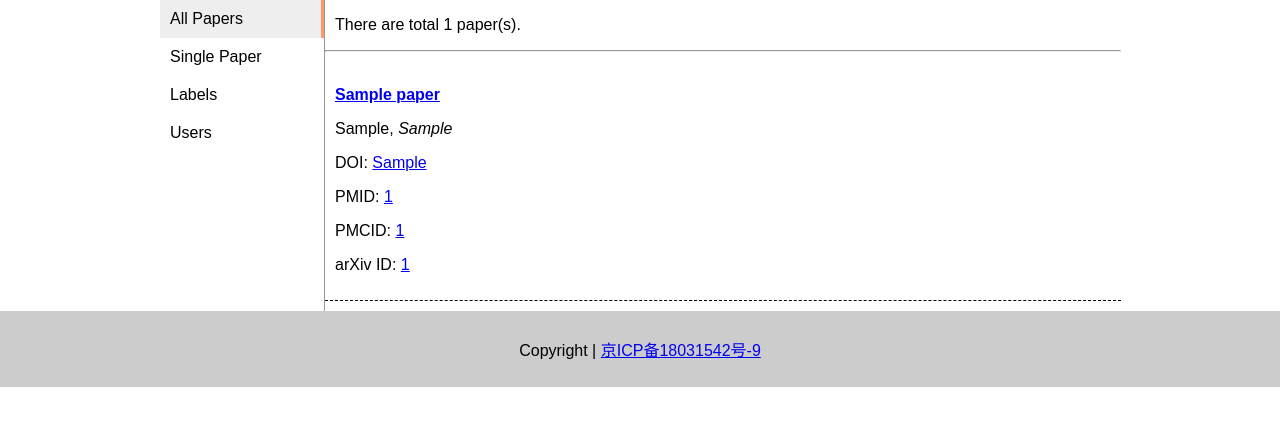
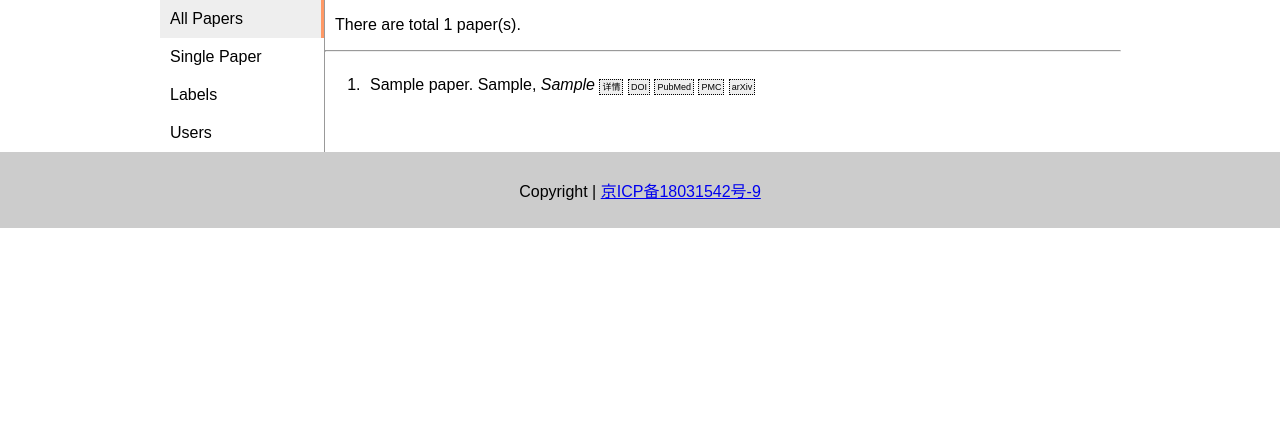
Before and after one commit to yanlinlin82/paper-hub.cn, a Django app: page /view/ in a window 1280 px wide. Shown: the part 49-475 px from the top of the page. Run offline with Django 4.2, Linux system fonts and the light colour scheme; tables that the repository leaves empty hold one stand-in row (values such as "Sample post").

Commit message:
Update page view for paper list.

```diff
--- a/view/templates/index.html
+++ b/view/templates/index.html
@@ -15,11 +15,18 @@
 {% if paper_list %}
           <p class="summary">There are total {{ paper_list|length }} paper(s).</p>
           <hr>
+          <ol>
   {% for paper in paper_list %}
-  <div class="paper-item">
-    {% include "sub/paper-item.html" %}
-  </div>
+            <li class="paper-item">
+              {{ paper.title }}. {{ paper.publish_year }}, <i>{{ paper.journal }}</i>
+              <div class="icon"><a href="{% url 'index' %}paper/{{ paper.pk }}">详情</a></div>
+              {% if paper.doi %}<div class="icon"><a href="https://doi.org/{{ paper.doi }}" target="_blank">DOI</a></div>{% endif %}
+              {% if paper.pmid %}<div class="icon"><a href="http://www.ncbi.nlm.nih.gov/pubmed/{{ paper.pmid }}" target="_blank">PubMed</a></div>{% endif %}
+              {% if paper.pmcid %}<div class="icon"><a href="http://www.ncbi.nlm.nih.gov/pmc/articles/{{ paper.pmcid }}" target="_blank">PMC</a></div>{% endif %}
+              {% if paper.arxiv_id %}<div class="icon"><a href="https://arxiv.org/abs/{{ paper.arxiv_id }}" target="_blank">arXiv</a></div>{% endif %}
+            </li>
   {% endfor %}
+          </ol>
 {% else %}
           <p>No paper is available.</p>
 {% endif %}
--- a/view/templates/sub/inline-css.html
+++ b/view/templates/sub/inline-css.html
@@ -13,7 +13,10 @@ article { margin: 10px auto; max-width: 960px; }
 footer { margin: 0; padding: 10px; background-color: #ccc; }
 footer p { text-align: center; }
 .summary { padding: 0 10px; }
-.paper-item { margin: 0; padding: 10px; border-bottom: 1px dashed black; }
+div.paper-item { margin: 0; padding: 10px; border-bottom: 1px dashed black; }
+li.paper-item { margin: 0; padding: 5px; line-height: 1.5em; }
+div.icon { border: 1px dotted black; background-color: #eee; font-size:9px; display: inline; padding: 2px; }
+div.icon a { text-decoration: none; color: black; }
 .date { font-family: "Courier New"; font-weight: bold; }
 .comments { word-break: break-word; }
 @media (max-width: 600px) {
--- a/view/templates/sub/paper-item.html
+++ /dev/null
@@ -1,6 +0,0 @@
-<p><a href="{% url 'index' %}paper/{{ paper.pk }}"><b>{{ paper.title }}</b></a></p>
-<p>{{ paper.publish_year }}, <i>{{ paper.journal }}</i></p>
-{% if paper.doi %}<p>DOI: <a href="https://doi.org/{{ paper.doi }}">{{ paper.doi }}</a></p>{% endif %}
-{% if paper.pmid %}<p>PMID: <a href="http://www.ncbi.nlm.nih.gov/pubmed/{{ paper.pmid }}">{{ paper.pmid }}</a></p>{% endif %}
-{% if paper.pmcid %}<p>PMCID: <a href="http://www.ncbi.nlm.nih.gov/pmc/articles/{{ paper.pmcid }}">{{ paper.pmcid }}</a></p>{% endif %}
-{% if paper.arxiv_id %}<p>arXiv ID: <a href="https://arxiv.org/abs/{{ paper.arxiv_id }}">{{ paper.arxiv_id }}</a></p>{% endif %}
```
Also changed, not shown: view/templates/single.html (+6 -1 lines).
